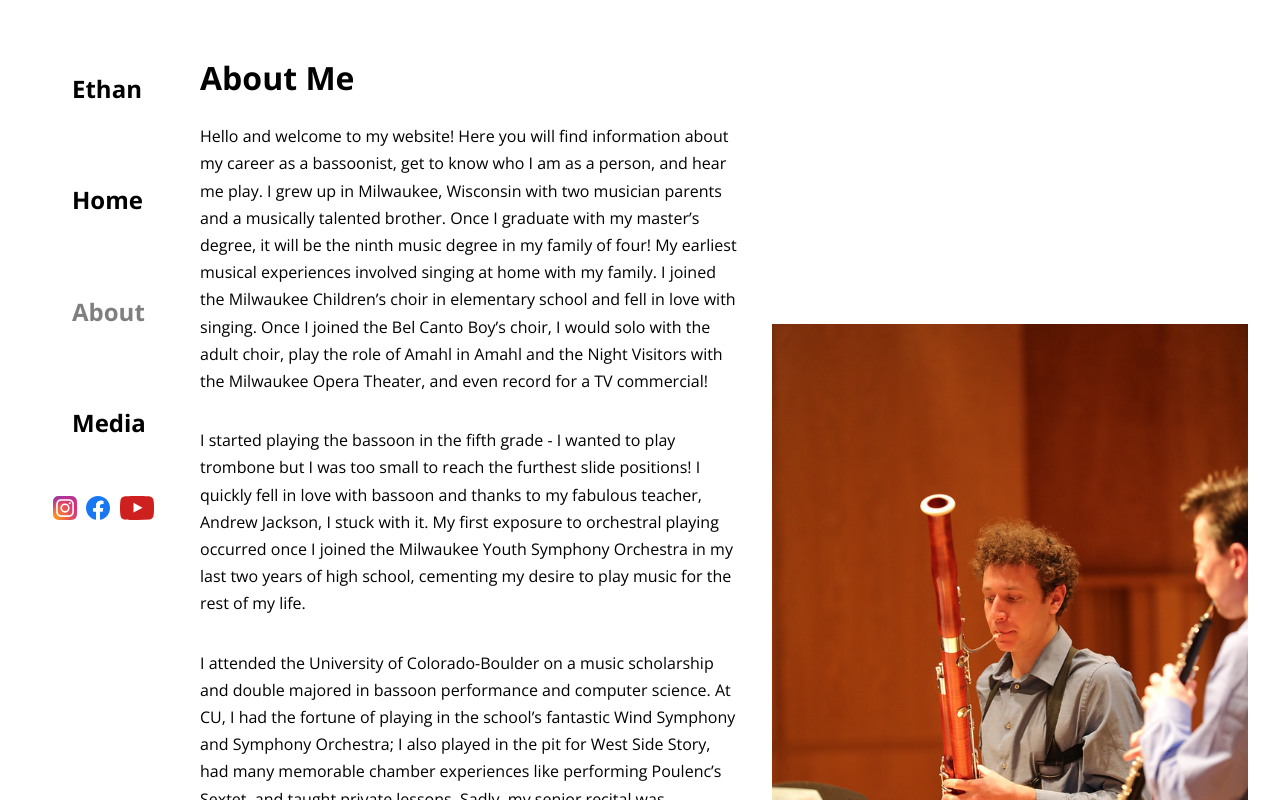
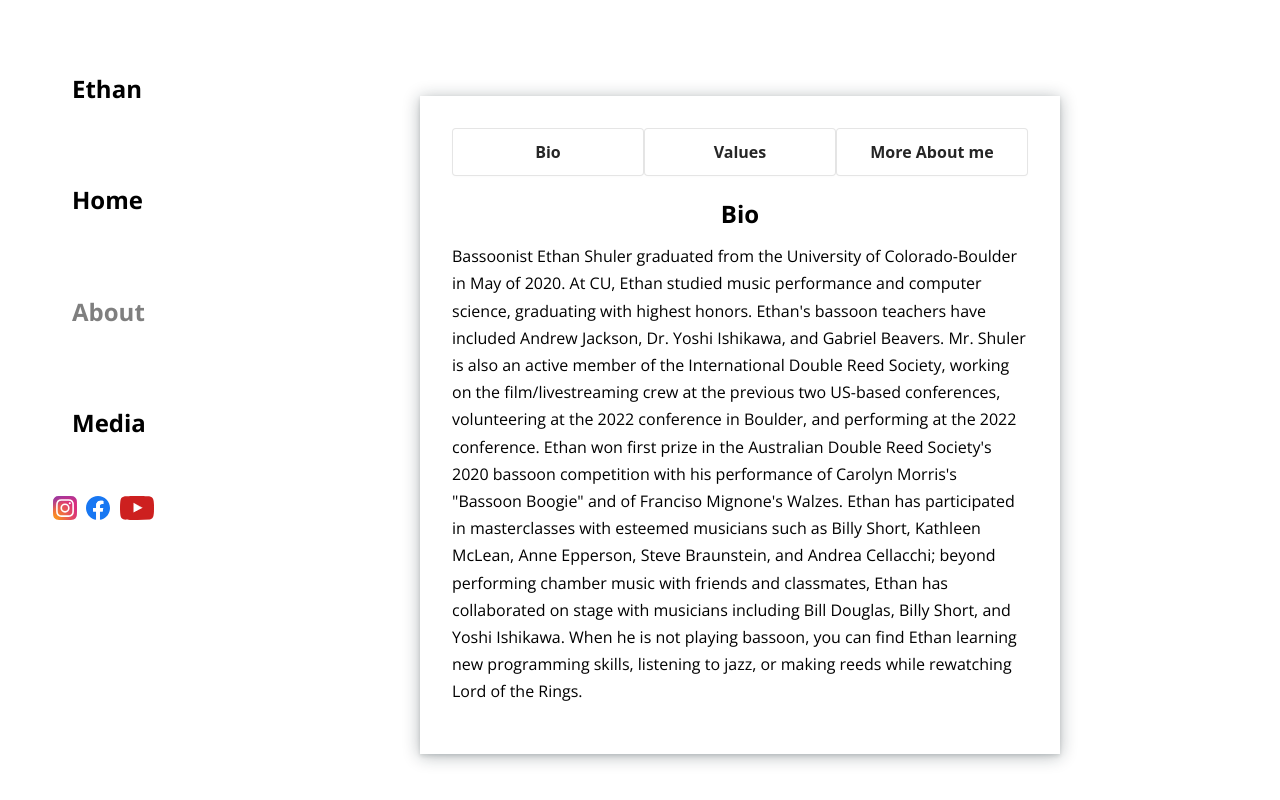
Before and after one commit to EthanShuler/portfolio, a React (Create React App) app: page /about in a window 1280 px wide. Shown: the top 800 px of the page. Built offline with nearby package versions, Linux system fonts and the light colour scheme; a web font is replaced by a local one.

Commit message:
changed about page

```diff
--- a/src/components/About/About.jsx
+++ b/src/components/About/About.jsx
@@ -1,49 +1,16 @@
 import React from 'react'
-import ethan from './Ethan.jpg'
-import Navbar from '../Navbar/Navbar'
 import styled from 'styled-components'
 import { device } from '../../utils/Devices'
+import { useState } from 'react'
+import Navbar from '../Navbar/Navbar'
 
 const AboutContainer = styled.div`
   padding-left: 12.5em;
-  padding-top: 4em;
-  padding-bottom: 4em;
+  padding-top: 3em;
+  height: 100vh;
 
   @media screen and ${device.tablet} {
     padding-left: 0;
-  }
-`
-
-const Row = styled.div`
-  display: flex;
-
-  @media screen and ${device.tablet} {
-    display: block;
-  }
-`
-
-const AboutColumn = styled.div`
-  width: 50%;
-  line-height: var(--line-height);
-  margin-bottom: var(--bottom-margin);
-
-  p {
-    padding: 1em 0;
-  }
-
-  @media screen and ${device.tablet} {
-    width: 100%;
-    padding: 1em;
-  }
-`
-
-const RowImage = styled.img`
-  max-width: 50%;
-  padding: 2em;
-  object-fit: contain;
-
-  @media screen and ${device.tablet} {
-    max-width: 100%;
   }
 `
 
@@ -52,36 +19,23 @@ const AboutSection = styled.div`
 
   p {
     line-height: var(--line-height);
-    padding: 2em 0;
+    padding: 1em 0;
   }
 
   @media screen and ${device.tablet} {
     padding: 1em;
   }
+
+  h2 {
+    padding-top: 1em;
+    text-align: center;
+  }
 `
 
-const About = () => {
+const Bio = () => {
   return (
-    <div>
-      <Navbar />
-      <AboutContainer id="about">
-        <Row>
-          <AboutColumn>
-            <h1>About Me</h1>
-            <p>
-              <p>Hello and welcome to my website! Here you will find information about my career as a bassoonist, get to know who I am as a person, and hear me play. I grew up in Milwaukee, Wisconsin with two musician parents and a musically talented brother. Once I graduate with my master’s degree, it will be the ninth music degree in my family of four! My earliest musical experiences involved singing at home with my family. I joined the Milwaukee Children’s choir in elementary school and fell in love with singing. Once I joined the Bel Canto Boy’s choir, I would solo with the adult choir, play the role of Amahl in Amahl and the Night Visitors with the Milwaukee Opera Theater, and even record for a TV commercial!</p>
-              <p>I started playing the bassoon in the fifth grade - I wanted to play trombone but I was too small to reach the furthest slide positions! I quickly fell in love with bassoon and thanks to my fabulous teacher, Andrew Jackson, I stuck with it. My first exposure to orchestral playing occurred once I joined the Milwaukee Youth Symphony Orchestra in my last two years of high school, cementing my desire to play music for the rest of my life.</p>
-              <p>I attended the University of Colorado-Boulder on a music scholarship and double majored in bassoon performance and computer science. At CU, I had the fortune of playing in the school’s fantastic Wind Symphony and Symphony Orchestra; I also played in the pit for West Side Story, had many memorable chamber experiences like performing Poulenc’s Sextet, and taught private lessons. Sadly, my senior recital was scheduled to happen on March 18th, just two days after the school closed for the COVID-19 pandemic.</p>
-              <p>I somehow graduated in four years with both degrees, earning the Chancellor’s Achievement Award for my GPA, and took a year to work in tech. I first worked in IT at a K-12 school due to the increased technology demands that come with hybrid learning. I then was a software engineer in the Milwaukee area. During this time, I entered and won first prize in the Australian Double Reed Society bassoon competition.</p>
-              <p>My work in the tech sector was interrupted by an offer to attend the Frost School of Music and study with Gabriel Beavers as a Henry Mancini Institute Fellow. For the last year, I have been in Miami practicing hard, making lots of reeds, and playing in various ensembles, such as the Henry Mancini Institute Orchestra, the Palm Beach Symphony (as a substitute), and the Frost Symphony Orchestra.</p>
-            </p>
-          </AboutColumn>
-          <RowImage src={ethan} alt="Ethan performing with oboe" />
-        </Row>
-
-        <Row>
     <AboutSection>
-            <h1>Biography</h1>
+      <h2>Bio</h2>
       <p>Bassoonist Ethan Shuler graduated from the University of Colorado-Boulder in
         May of 2020. At CU, Ethan studied music performance and computer science,
         graduating with highest honors. Ethan's bassoon teachers have included Andrew
@@ -100,21 +54,138 @@ const About = () => {
         rewatching Lord of the Rings.
       </p>
     </AboutSection>
-        </Row>
+  )
+}
 
-        <Row>
+const Values = () => {
+  return (
     <AboutSection>
-            <h1>My Values</h1>
+      <h2>Values</h2>
       <p>
         I am strictly committed to fostering an inclusive, kind, and empathetic approach
         to teaching and performing music. I believe that with the right teachers and work
         ethic, anybody can play beautiful music.
       </p>
     </AboutSection>
-        </Row>
+  )
+}
 
+const MoreAboutMe = () => {
+  return (
+    <AboutSection>
+      <h2>More About Me</h2>
+      <p>
+        <p>Hello and welcome to my website! Here you will find information about my career as a bassoonist, get to know who I am as a person, and hear me play. I grew up in Milwaukee, Wisconsin with two musician parents and a musically talented brother. Once I graduate with my master’s degree, it will be the ninth music degree in my family of four! My earliest musical experiences involved singing at home with my family. I joined the Milwaukee Children’s choir in elementary school and fell in love with singing. Once I joined the Bel Canto Boy’s choir, I would solo with the adult choir, play the role of Amahl in Amahl and the Night Visitors with the Milwaukee Opera Theater, and even record for a TV commercial!</p>
+        <p>I started playing the bassoon in the fifth grade - I wanted to play trombone but I was too small to reach the furthest slide positions! I quickly fell in love with bassoon and thanks to my fabulous teacher, Andrew Jackson, I stuck with it. My first exposure to orchestral playing occurred once I joined the Milwaukee Youth Symphony Orchestra in my last two years of high school, cementing my desire to play music for the rest of my life.</p>
+        <p>I attended the University of Colorado-Boulder on a music scholarship and double majored in bassoon performance and computer science. At CU, I had the fortune of playing in the school’s fantastic Wind Symphony and Symphony Orchestra; I also played in the pit for West Side Story, had many memorable chamber experiences like performing Poulenc’s Sextet, and taught private lessons. Sadly, my senior recital was scheduled to happen on March 18th, just two days after the school closed for the COVID-19 pandemic.</p>
+        <p>I somehow graduated in four years with both degrees, earning the Chancellor’s Achievement Award for my GPA, and took a year to work in tech. I first worked in IT at a K-12 school due to the increased technology demands that come with hybrid learning. I then was a software engineer in the Milwaukee area. During this time, I entered and won first prize in the Australian Double Reed Society bassoon competition.</p>
+        <p>My work in the tech sector was interrupted by an offer to attend the Frost School of Music and study with Gabriel Beavers as a Henry Mancini Institute Fellow. For the last year, I have been in Miami practicing hard, making lots of reeds, and playing in various ensembles, such as the Henry Mancini Institute Orchestra, the Palm Beach Symphony (as a substitute), and the Frost Symphony Orchestra.</p>
+      </p>
+    </AboutSection>
+  )
+}
+
+const AboutPanel = styled.div`
+margin: 0 auto;
+margin-top: 3em;
+max-width: 80vh;
+padding: 2em;
+box-shadow: rgba(14, 30, 37, 0.12) 0px 2px 4px 0px, rgba(14, 30, 37, 0.32) 0px 2px 16px 0px;
+`
+
+
+const AboutButton = styled.button`
+  align-items: center;
+  background-color: #FFFFFF;
+  border: 1px solid rgba(0, 0, 0, 0.1);
+  border-radius: .25rem;
+  box-shadow: rgba(0, 0, 0, 0.02) 0 1px 3px 0;
+  box-sizing: border-box;
+  color: rgba(0, 0, 0, 0.85);
+  cursor: pointer;
+  display: inline-flex;
+  font-family: system-ui,-apple-system,system-ui,"Helvetica Neue",Helvetica,Arial,sans-serif;
+  font-size: 1em;
+  font-weight: 600;
+  justify-content: center;
+  line-height: 1.25;
+  margin: 0;
+  min-height: 3rem;
+  padding: calc(.875rem - 1px) calc(1.5rem - 1px);
+  position: relative;
+  text-decoration: none;
+  transition: all 250ms;
+  user-select: none;
+  -webkit-user-select: none;
+  touch-action: manipulation;
+  vertical-align: baseline;
+  width: 12em;
+
+  &:hover {
+    transform: translateY(-1px);
+    border-color: rgba(0, 0, 0, 0.15);
+    box-shadow: rgba(0, 0, 0, 0.1) 0 4px 12px;
+    color: rgba(0, 0, 0, 0.65);
+  }
+
+  &:focus {
+    border-color: rgba(0, 0, 0, 0.15);
+    box-shadow: rgba(0, 0, 0, 0.1) 0 4px 12px;
+    color: rgba(0, 0, 0, 0.65);
+
+  &:active {
+    background-color: #F0F0F1;
+    border-color: rgba(0, 0, 0, 0.15);
+    box-shadow: rgba(0, 0, 0, 0.06) 0 2px 4px;
+    color: rgba(0, 0, 0, 0.65);
+    transform: translateY(0);
+  }
+`
+
+const ButtonHolder = styled.div`
+display: flex;
+flex-direction: row;
+justify-content: space-evenly;
+`
+
+
+const AboutSelector = ({ setBio, setValues, setMoreAboutMe }) => {
+  return (
+    <ButtonHolder>
+      <AboutButton onClick={setBio}>Bio</AboutButton>
+      <AboutButton onClick={setValues}>Values</AboutButton>
+      <AboutButton onClick={setMoreAboutMe}>More About me</AboutButton>
+    </ButtonHolder>
+  )
+}
+
+const About = () => {
+  const [aboutSelection, setAboutSelection] = useState(0)
+  const setBio = () => setAboutSelection(0)
+  const setValues = () => setAboutSelection(1)
+  const setMoreAboutMe = () => setAboutSelection(2)
+
+
+  let aboutDisplay;
+  if (aboutSelection === 0) {
+    aboutDisplay = <Bio />
+  } else if (aboutSelection === 1) {
+    aboutDisplay = <Values />
+  } else {
+    aboutDisplay = <MoreAboutMe />
+  }
+
+  return (
+    <>
+      <Navbar />
+      <AboutContainer id="about">
+        <AboutPanel>
+          <AboutSelector setBio={setBio} setValues={setValues} setMoreAboutMe={setMoreAboutMe} />
+          {aboutDisplay}
+        </AboutPanel>
       </AboutContainer>
-    </div>
+    </>
+
 
   )
 }
```
Lines whose indentation alone changed are shown as unchanged.
